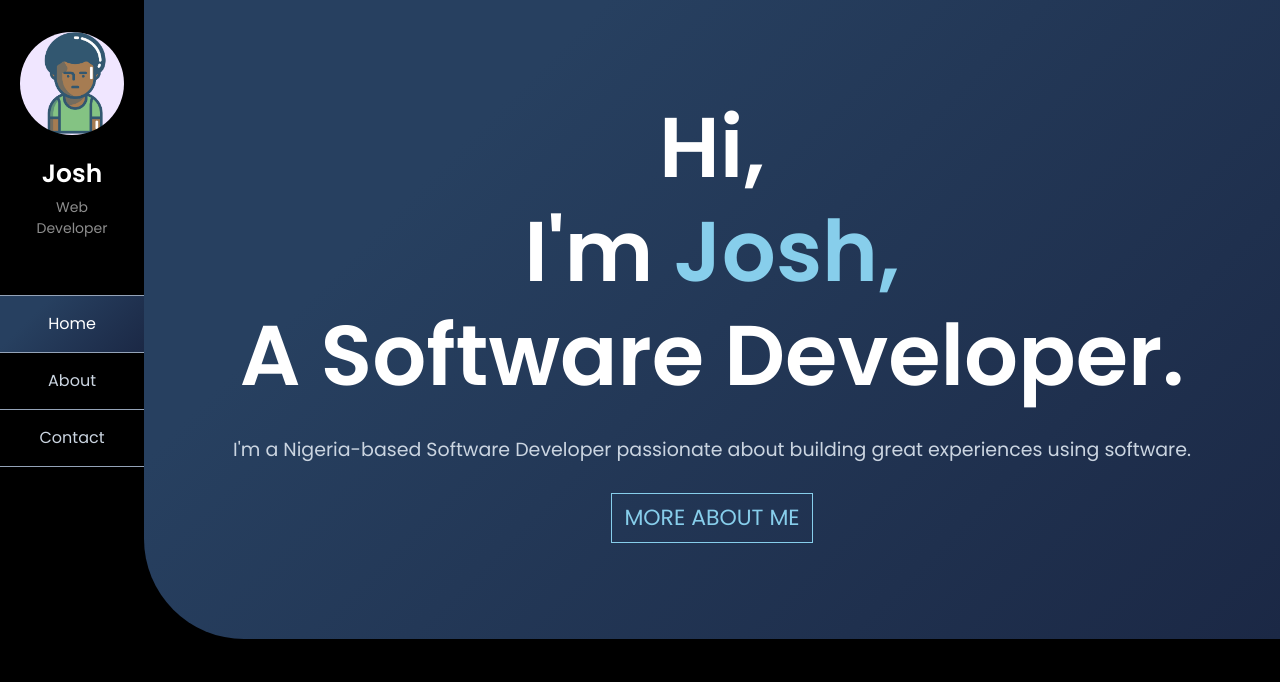
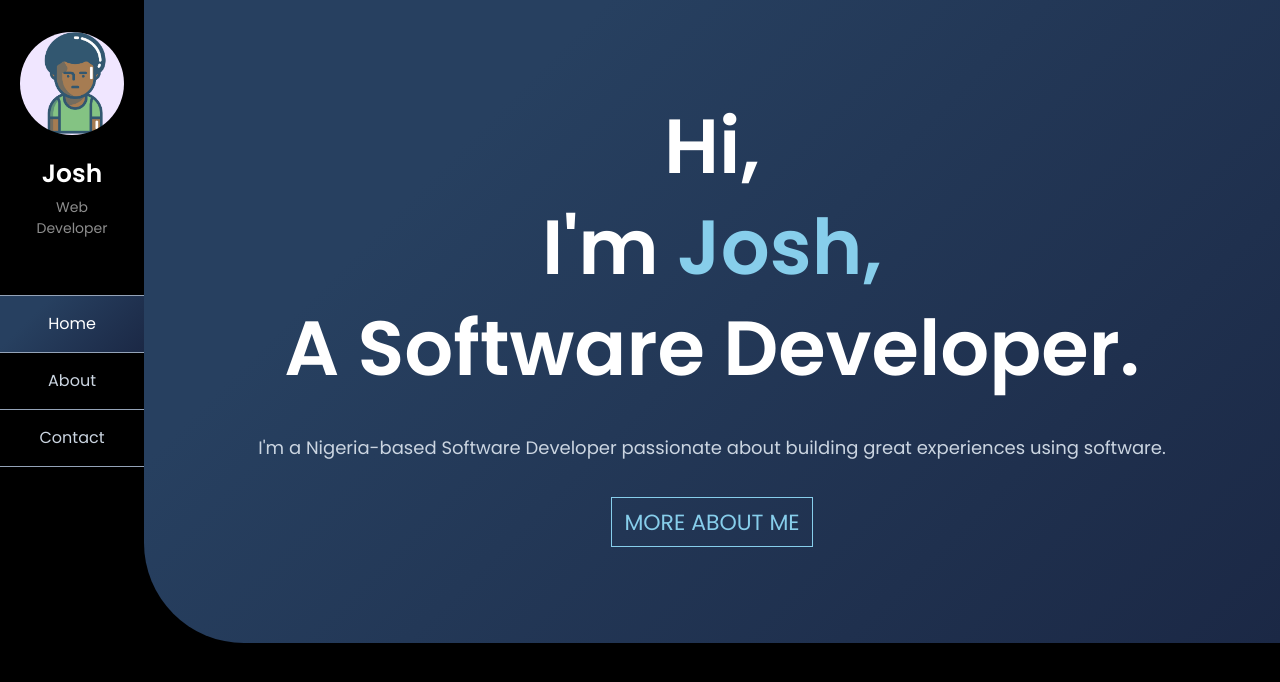
Before and after one commit to joshDamian/portfolio, a React (Create React App) app: page / in a window 1280 px wide. Shown: the top 682 px of the page. Built offline with nearby package versions, Linux system fonts and the light colour scheme.

Commit message:
designing about

```diff
--- a/package.json
+++ b/package.json
@@ -3,6 +3,7 @@
   "version": "0.1.0",
   "private": true,
   "dependencies": {
+    "@fortawesome/fontawesome-svg-core": "^6.1.0",
     "@testing-library/jest-dom": "^5.16.2",
     "@testing-library/react": "^12.1.3",
     "@testing-library/user-event": "^13.5.0",
--- a/src/Home.js
+++ b/src/Home.js
@@ -7,15 +7,15 @@ function Home() {
       className="rounded-bl-[110px] lg:rounded-bl-[100px]  bg-gradient sm:px-6 md:px-16 px-5 pt-9 md:pt-24 pb-9 md:pb-24"
     >
       <div className="max-w-7xl">
-        <h1 className="hero max-w-5xl mx-auto text-[2rem] text-center lg:text-[5.3rem] font-semibold lg:leading-[6.5rem]">
+        <h1 className="hero max-w-5xl mx-auto text-[1.8rem] text-center md:text-[4.8rem] font-semibold md:leading-[6.3rem]">
           Hi, <br /> I'm <span className="text-portfolio-skyblue">Josh,</span>{" "}
           <br /> A Software Developer.
         </h1>
-        <p className="text-slate-300 text-center mt-5 lg:mt-7 text-[14px] lg:text-[19px]">
+        <p className="text-slate-300 text-center mt-9 md:mt-9 text-[13px] lg:text-[18px]">
           I'm a Nigeria-based Software Developer passionate about building great
           experiences using software.
         </p>
-        <div className="mt-8 md:mt-7 flex justify-center ">
+        <div className="mt-9 md:mt-9 flex justify-center ">
           <Link
             to="/about"
             className="h-[50px] text-portfolio-skyblue uppercase border-portfolio-skyblue px-3 flex justify-center items-center text-[22px] border"
--- a/src/Layout.js
+++ b/src/Layout.js
@@ -58,7 +58,7 @@ function Layout() {
           <button className="hidden md:block w-full"></button>
         </div>
       </aside>
-      <main className="md:ml-36 text-[#515152] pb-[47px] md:pb-0 bg-[#000000]">
+      <main className="md:ml-36 text-[#515152] pb-[48px] md:pb-0 bg-[#000000]">
         <Outlet />
       </main>
     </div>
```
Also changed, not shown: 1 other file (tests, documents, lock files or other folders).
